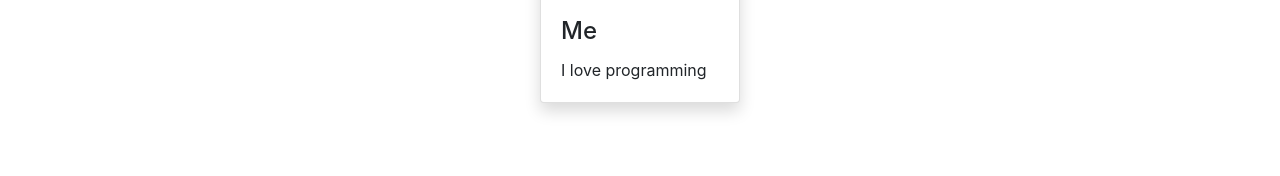
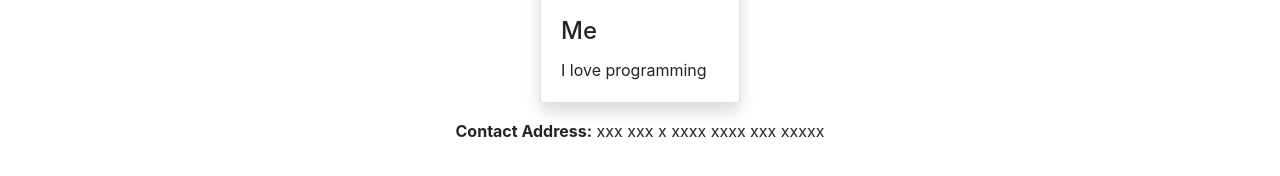
Before and after one commit to MisterMiz/gitweb, a plain HTML site: page about.html in a window 1280 px wide. Shown: the part 100-276 px from the top of the page. Drawn offline with nearby package versions, Linux system fonts and the light colour scheme.

Commit message:
add address

```diff
--- a/about.html
+++ b/about.html
@@ -10,6 +10,11 @@
     <script src="https://cdnjs.cloudflare.com/ajax/libs/popper.js/1.14.7/umd/popper.min.js"></script>
     <script src="https://stackpath.bootstrapcdn.com/bootstrap/4.3.1/js/bootstrap.min.js"></script>
     <title>Document</title>
+    <style>
+    #address{
+        text-align: center
+    }
+    </style>
 </head>
 
 <body>
@@ -30,6 +35,7 @@
             </div>
         </div>
     </div>
+    <p id="address"><strong>Contact Address:</strong> xxx xxx x xxxx xxxx xxx xxxxx</p>
 </body>
 
 </html>
```
